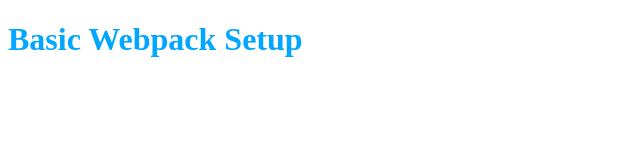
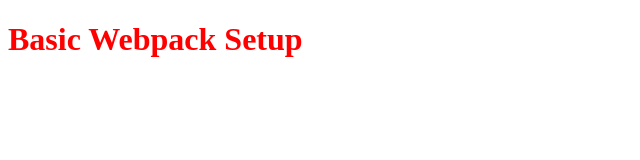
Before and after one commit to jschu-fh-campus/we-solo-project, a website built with webpack: page src/index.html in a window 1280 px wide. Shown: the whole page, without its empty margins (0-640 px from the left). Built offline with nearby package versions, Linux system fonts and the light colour scheme.

Commit message:
test deployment

```diff
--- a/src/styles/style.scss
+++ b/src/styles/style.scss
@@ -1,4 +1,4 @@
-$body-color: rgb(0, 166, 255);
+$body-color: rgb(255, 0, 0);
 
 body {
   color: $body-color;
```
